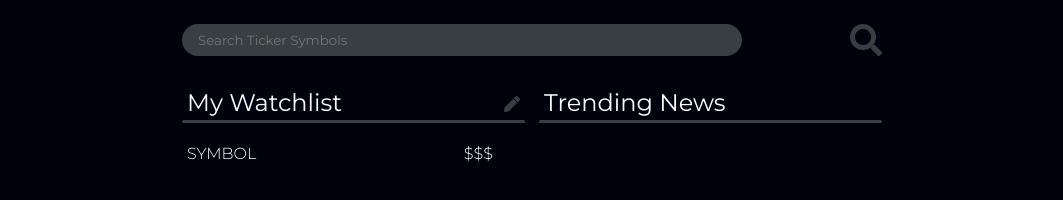
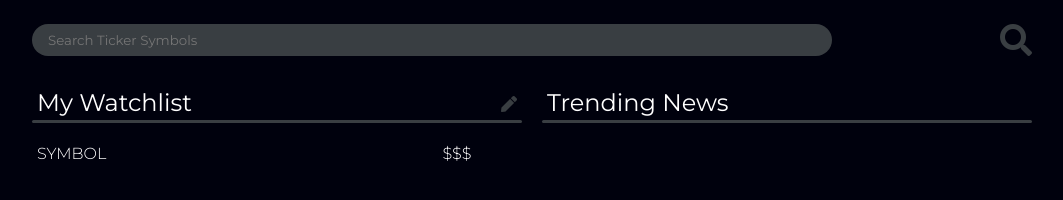
Before and after one commit to Nickolas-Hernandez/Stock-watcher, a website: page index.html in a window 1280 px wide. Shown: the whole page, without its empty margins (108-1171 px from the left). Drawn offline with Linux system fonts and the light colour scheme; no server answers.

Commit message:
Gave container class a width of 1000px in final media query. #6

```diff
--- a/css/styles.css
+++ b/css/styles.css
@@ -218,7 +218,7 @@ i.fa-pen {
   color: red;
 }
 
-.fa-minus-circle{
+.fa-minus-circle {
   color: red;
 }
 
@@ -236,8 +236,10 @@ i.fa-pen {
   }
 }
 
-@media only screen and (min-width: 1024px){
-
+@media only screen and (min-width: 1025px) {
+  .container {
+    width: 1000px;
+  }
 }
 
 .hidden {
```
